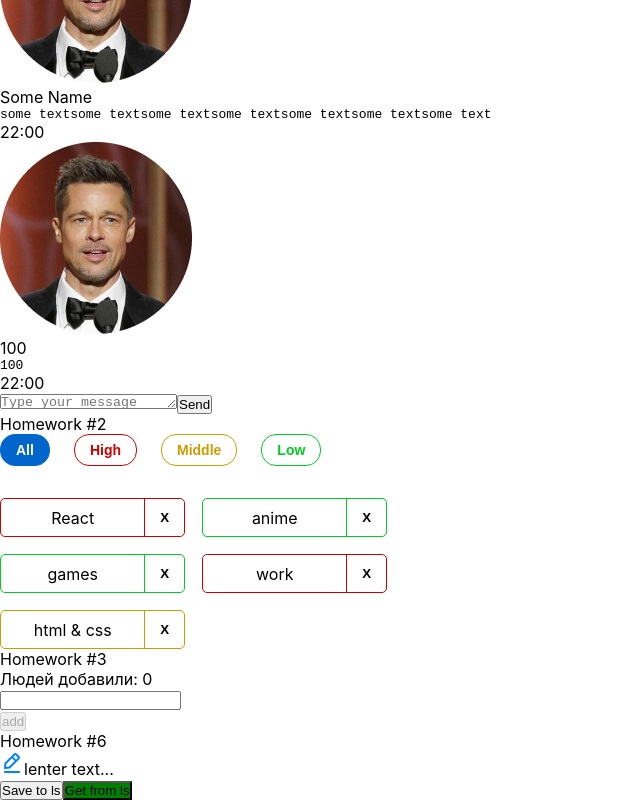
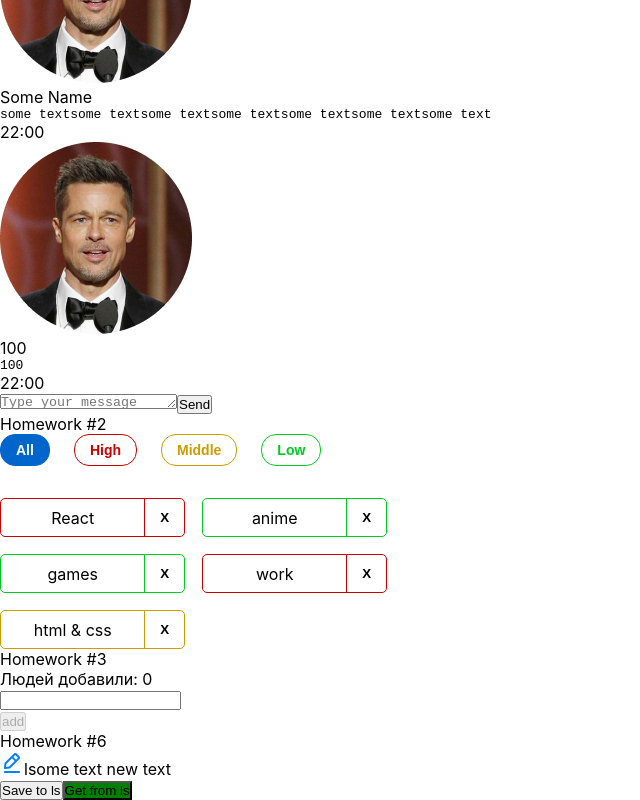
Before and after one commit to magomedov777/autotest, a React (Create React App) app: page /#/pre-junior in a window 1280 px wide. Shown: the part 247-1047 px from the top of the page, without its empty margins (0-640 px from the left). Built offline with nearby package versions, Linux system fonts and the light colour scheme.

Commit message:
new changed

```diff
--- a/src/s2-homeworks/hw06/HW6.tsx
+++ b/src/s2-homeworks/hw06/HW6.tsx
@@ -35,7 +35,7 @@ const HW6 = () => {
                         onChangeText={setValue}
                         spanProps={{
                             id: 'hw6-editable-span',
-                            defaultText: 'enter text...',
+                            defaultText: 'some text new text',
                             // children: value ? undefined : 'enter text'
                         }}
                     />
```
